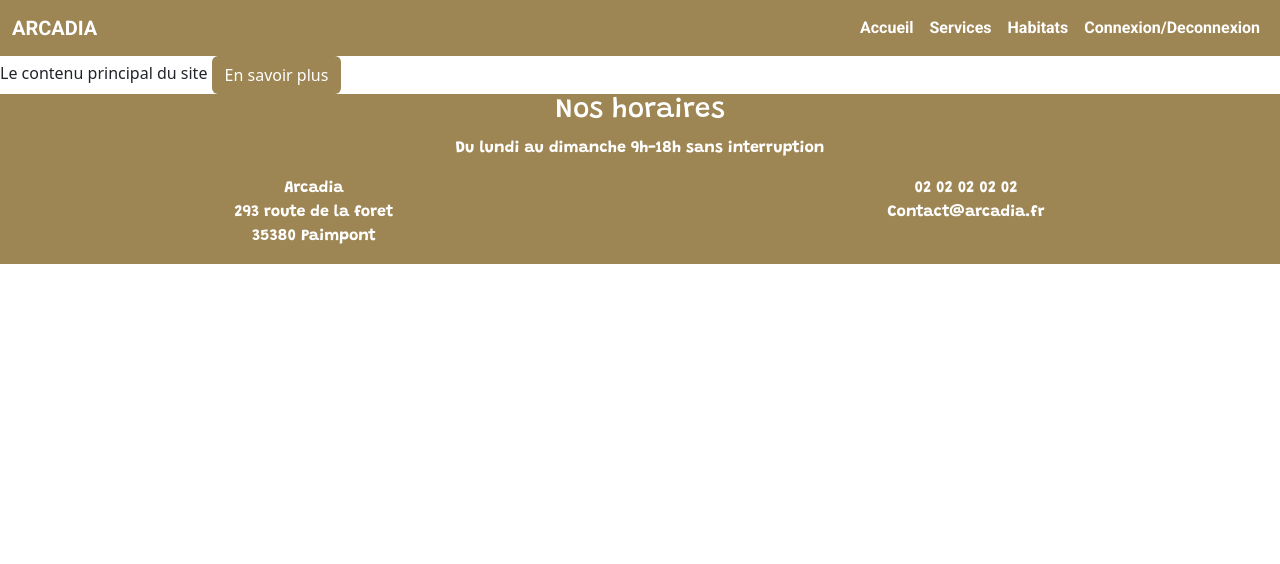
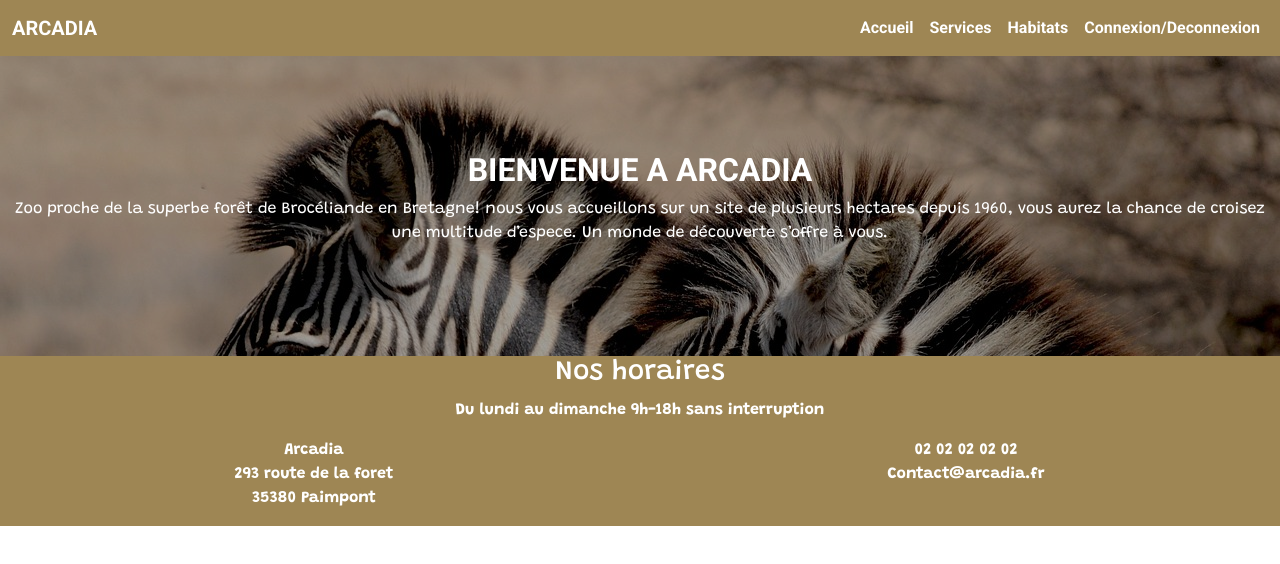
Before and after one commit to LionelM81/Arcadia, a website: page index.html in a window 1280 px wide. Drawn offline with nearby package versions, Linux system fonts and the light colour scheme; a web font is replaced by a local one.

Commit message:
add big-title

```diff
--- a/index.html
+++ b/index.html
@@ -46,12 +46,23 @@
             </div>
         </nav>
     </header>
+    <main>
+        <div class="big-title text-center text-white">
+            <div class="bit-title-content">
+                <h2>BIENVENUE A ARCADIA</h2>
+                <p>Zoo proche de la superbe forêt de Brocéliande en Bretagne! nous vous accueillons sur un site de
+                    plusieurs hectares depuis 1960, vous aurez la chance de croisez une multitude d’espece. Un monde de
+                    découverte s’offre à vous.
+                </p>
+            </div>
 
-    <main>
-        Le contenu principal du site
-        <button type="button" class="btn">En savoir plus</button>
+
+
+
+
+        </div>
+
     </main>
-
     <footer class="bg-primary text-black text-center">
         <div class="text-white row footer">
             <div class="col-12">
--- a/style/style.css
+++ b/style/style.css
@@ -1,3 +1,12 @@
+h2 {
+    font-family: roboto;
+    font-weight: bolder;
+}
+
+p {
+    font-family: grandstander;
+}
+
 .btn {
     background-color: #9E8654;
     color: white;
@@ -18,3 +27,33 @@
     font-weight: bolder;
     color: white;
 }
+
+.big-title {
+    position: relative;
+
+
+    &::before {
+        content: "";
+        position: absolute;
+        top: 0;
+        left: 0;
+        width: 100%;
+        height: 100%;
+        background-image: url(../image/Savane/zebras-927272_1280.jpg);
+        background-size: cover;
+        filter: brightness(0.7);
+    }
+
+    * {
+        /*positionner les élément devant*/
+        position: relative;
+    }
+
+    .bit-title-content {
+        height: 300px;
+        display: flex;
+        flex-direction: column;
+        align-items: center;
+        justify-content: center;
+    }
+}
```
